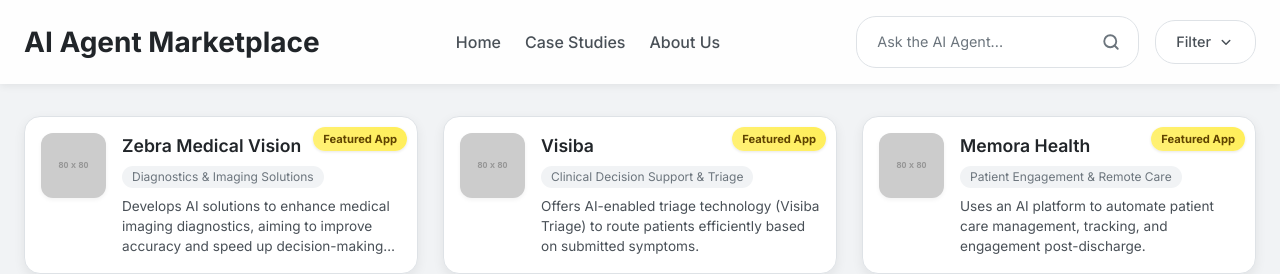
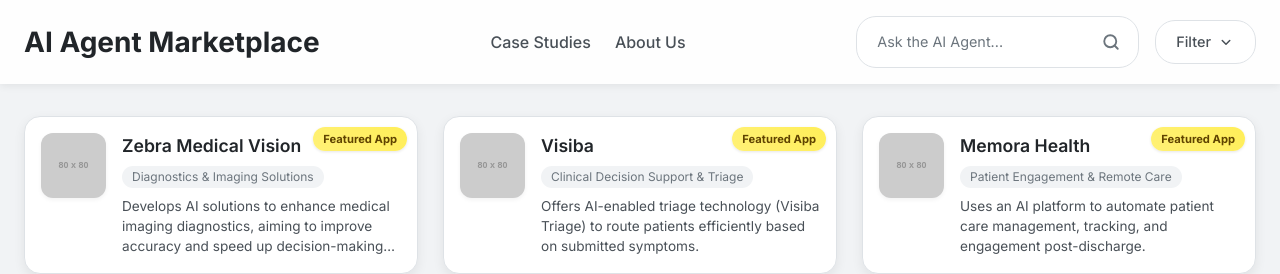
Before and after one commit to nhs-analystx/synapster, a Jekyll site: the page cs.html, which Jekyll copies as it is, in a window 1280 px wide. Shown: the top 274 px of the page. Built offline with Jekyll 4.4.1, drawn with Linux system fonts in a browser that asks for light colours; nearby versions of some CDN libraries.

Commit message:
Update cs.html

```diff
--- a/cs.html
+++ b/cs.html
@@ -409,9 +409,9 @@
 
     <header>
         <div class="header-content">
-            <a href="#marketplace" class="header-title site-nav-link" data-target="marketplace-view">AI Agent Marketplace</a>
+            <a href="https://synapster.analystx.uk" class="header-title site-nav-link" data-target="marketplace-view">AI Agent Marketplace</a>
             <nav>
-                <a href="https://synapster.analystx.uk" class="site-nav-link" data-target="home-view">Home</a>
+
                 <a href="https://synapster.analystx.uk/cs.html" class="site-nav-link" data-target="agents-view">Case Studies</a>
                 <a href="#about" class="site-nav-link" data-target="about-view">About Us</a>
             </nav>
```
